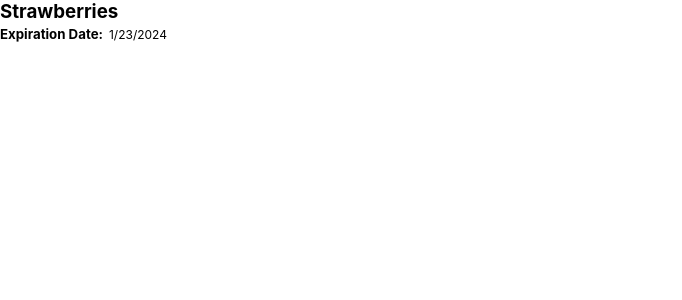
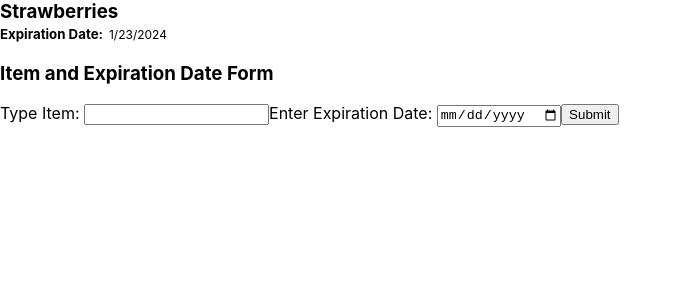
Before and after one commit to lrwilliams33/FreshWatch, a React (Create React App) app in the folder frontend/: page / in a window 1280 px wide. Shown: the top 300 px of the page, without its empty margins (0-682 px from the left). Built offline with nearby package versions, Linux system fonts and the light colour scheme.

Commit message:
Added Item Form + Changed Date in Model

```diff
--- a/frontend/src/App.js
+++ b/frontend/src/App.js
@@ -1,9 +1,11 @@
 import ItemCard from "./components/ItemCard/ItemCard";
+import ItemForm from"./components/ItemForm";
 
 function App() {
   return (
     <div className="App">
       <ItemCard />
+      <ItemForm></ItemForm>
     </div>
   );
 }
```
Also changed, not shown: frontend/src/components/ItemCard.js (deleted).
